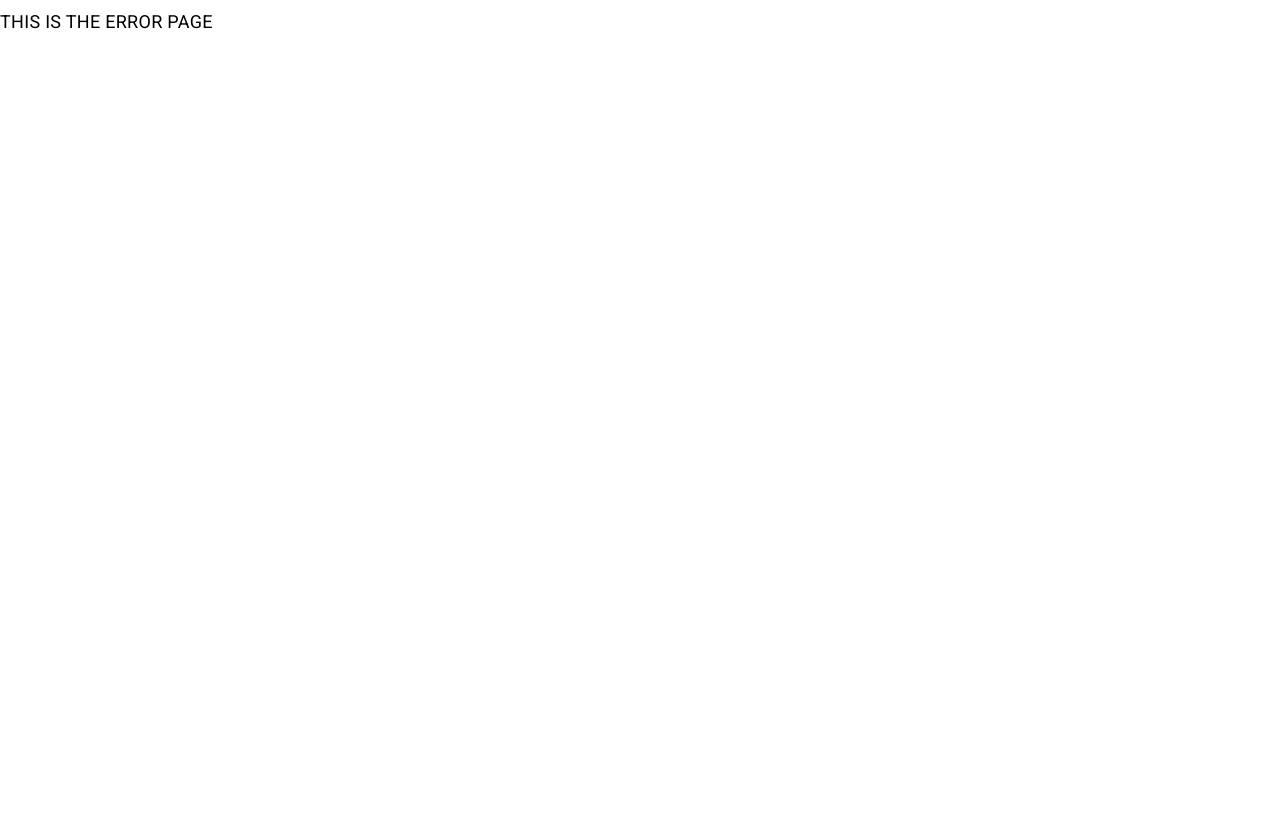
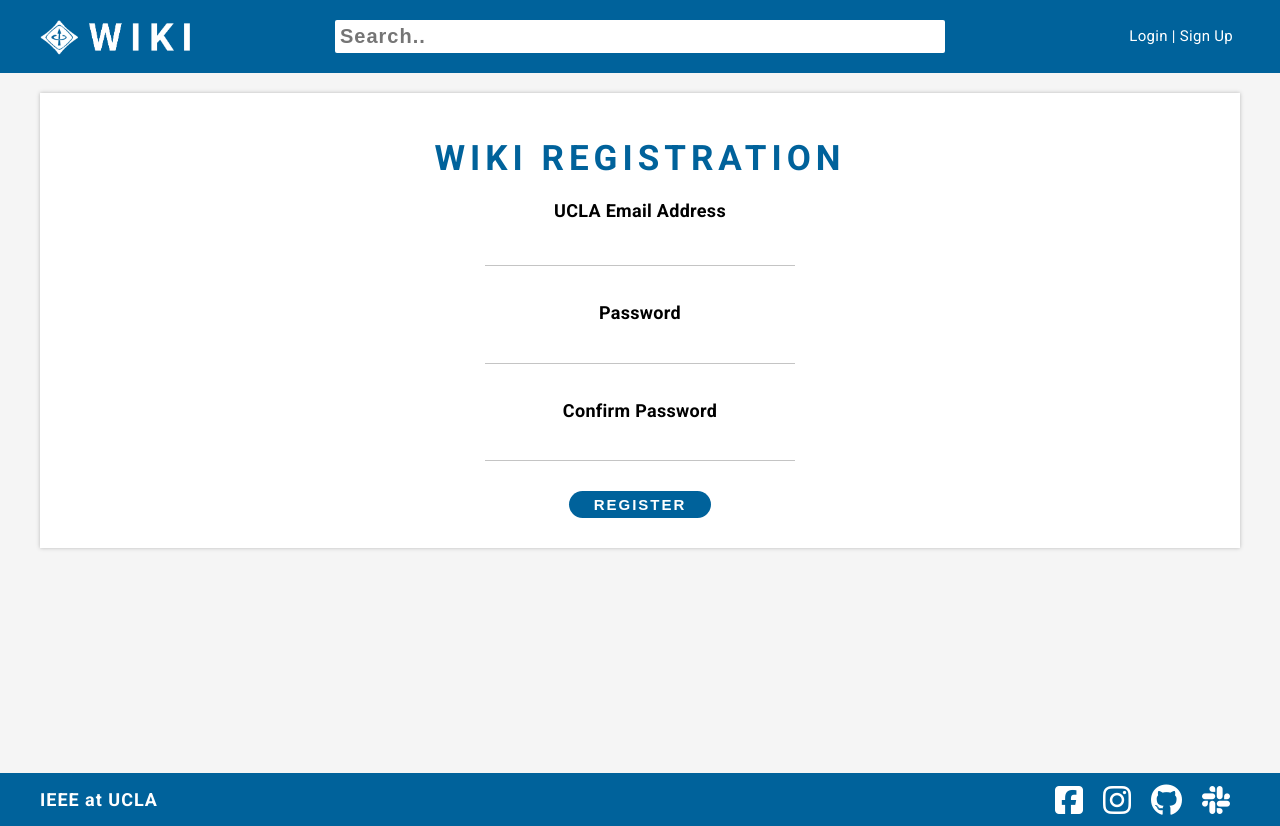
Before and after one commit to UCLA-IEEE/wiki-frontend, a React app: page /registration in a window 1280 px wide. Before the commit the page ends 800 px from the top, so only its background shows below. Built offline with nearby package versions, Linux system fonts and the light colour scheme.

Commit message:
More shit react code

```diff
--- a/app/Router.jsx
+++ b/app/Router.jsx
@@ -2,8 +2,9 @@ import React from 'react'
 import { BrowserRouter } from 'react-router-dom'
 import { Switch, Route } from 'react-router'
 import ContentPage from './pages/ContentPage'
+import ErrorPage from './pages/ErrorPage'
+import RegistrationPage from './pages/RegistrationPage'
 import SearchPage from './pages/SearchPage'
-import ErrorPage from './pages/ErrorPage'
 
 class Router extends React.Component {
   render() {
@@ -11,6 +12,7 @@ class Router extends React.Component {
       <BrowserRouter>
         <Switch>
           <Route exact path="/" component={ContentPage} />
+          <Route exact path="/registration" component={RegistrationPage} />
           <Route path="/page/:slug" component={ContentPage} />
           <Route path="/search/:query" component={SearchPage} />
           <Route path="" component={ErrorPage} />
--- a/app/components/Footer.jsx
+++ b/app/components/Footer.jsx
@@ -22,7 +22,7 @@ const FooterText = styled.p`
 
 const SocialContainer = styled.div`
   float: right;
-  margin-top: -6px;
+  margin-top: -4px;
   color: white;
 
   a {
--- /dev/null
+++ b/app/components/Form.jsx
@@ -0,0 +1,37 @@
+import React from 'react'
+import styled from 'styled-components'
+
+const Button = styled.button`
+  display: inline-block;
+  text-transform: uppercase;
+  letter-spacing: 2px;
+  font-weight: bold;
+  font-size: 15px;
+  color: white;
+  background-color: #00629b
+  border-radius: 50px;
+  border-shadow: none;
+  border: none;
+  padding: 5px 25px;
+  outline: none;
+`
+
+const Input = styled.input`
+  display: inline-block;
+  width: 300px;
+  font-size: 20px;
+  margin: 0 0 30px;
+  border: none;
+  border-bottom: solid #c4c4c4 1px;
+  outline: none;
+  padding: 5px;
+
+  :focus {
+    border: solid #c4c4c4 1px;
+  }
+`
+
+module.exports = {
+  Button,
+  Input
+}
--- a/app/components/Navbar.jsx
+++ b/app/components/Navbar.jsx
@@ -2,6 +2,7 @@ import React, { Component } from 'react'
 import styled from 'styled-components'
 import { Link } from 'react-router-dom'
 
+import { WhiteLink } from './Typography'
 import { PageWrapper } from './Wrappers'
 
 const NavbarContainer = styled.div`
@@ -43,6 +44,15 @@ const SearchInput = styled.input`
   letter-spacing: 1px;
 `
 
+const NavbarText = styled.p`
+  font-size: 15px;
+  position: absolute;
+  right: 10px;
+  top: 0;
+  margin: 7px;
+  color: white;
+`
+
 class Navbar extends Component {
   constructor(props) {
     super(props)
@@ -76,9 +86,14 @@ class Navbar extends Component {
           <Link to="/">
             <MobileLogo src={require('/public/IEEE_white_flag.png')} />
           </Link>
+
           <form onSubmit={this.handleQuerySubmit}>
             <SearchInput onChange={this.handleQueryChange} type="text" placeholder="Search.." />
           </form>
+
+          <NavbarText>
+            <WhiteLink to="/login">Login</WhiteLink> | <WhiteLink to="registration">Sign Up</WhiteLink>
+          </NavbarText>
         </PageWrapper>
       </NavbarContainer>
     )
--- a/app/components/Typography.jsx
+++ b/app/components/Typography.jsx
@@ -1,5 +1,6 @@
 import React from 'react'
 import styled from 'styled-components'
+import { Link } from 'react-router-dom'
 
 const Title = styled.h1`
   color: #00629b;
@@ -8,6 +9,16 @@ const Title = styled.h1`
   margin: 30px 0 20px;
 `
 
+const WhiteLink = styled(Link)`
+  color: white;
+  text-decoration: none;
+
+  :hover {
+    text-decoration: underline;
+  }
+`
+
 module.exports = {
-  Title
+  Title,
+  WhiteLink
 }
--- a/app/components/Wrappers.jsx
+++ b/app/components/Wrappers.jsx
@@ -12,6 +12,13 @@ const PageWrapper = styled.div`
   }
 `
 
+const Card = styled.div`
+  margin: 20px 0;
+  padding: 15px 10px 30px;
+  background-color: white;
+  box-shadow: 0 0 4px rgba(0, 0, 0, 25%);
+`
+
 const CardContentWrapper = styled.div`
   max-width: 1100px;
   margin: 0 auto;
@@ -24,5 +31,6 @@ const LightGreyBackground = styled.div`
 module.exports = {
   PageWrapper,
   LightGreyBackground,
-  CardContentWrapper
+  CardContentWrapper,
+  Card
 }
--- /dev/null
+++ b/app/data/search-results.js
@@ -0,0 +1,46 @@
+module.exports = {
+  results: [
+    {
+      title: "How to Solder: Beginner's Guide",
+      modified: 'MODIFICATION TIME',
+      slug: 'how-to-solder',
+      description:
+        'Lorem ipsum dolor sit amet, consectetur adipiscing elit. Nam eu eros accumsan tortor placerat pretium in eu risus. Vestibulum efficitur turpis ligula, sit amet maximus nibh bibendum ac. Phasellus et elementum nulla. Fusce quis nisi ante. Nulla sed erat ut turpis aliquam varius. Donec rutrum, nisl at dapibus tincidunt, dui quam accumsan libero, nec laoreet ligula arcu non ex. Curabitur finibus fermentum libero, vel dapibus mauris pharetra ut. Sed sit amet mattis velit, posuere viverra nisi. Quisque rutrum et libero ac laoreet. Praesent semper iaculis urna. Donec convallis auctor purus, sit amet auctor metus lobortis sit amet. In hac habitasse platea dictumst. Vivamus tempus felis id tortor tristique, et ornare magna consectetur.'
+    },
+    {
+      title: 'IEEE Email Forwarding and Aliasing',
+      modified: 'MODIFICATION TIME',
+      slug: 'email-forwarding',
+      description:
+        'Lorem ipsum dolor sit amet, consectetur adipiscing elit. Nam eu eros accumsan tortor placerat pretium in eu risus. Vestibulum efficitur turpis ligula, sit amet maximus nibh bibendum ac. Phasellus et elementum nulla. Fusce quis nisi ante. Nulla sed erat ut turpis aliquam varius. Donec rutrum, nisl at dapibus tincidunt, dui quam accumsan libero, nec laoreet ligula arcu non ex. Curabitur finibus fermentum libero, vel dapibus mauris pharetra ut. Sed sit amet mattis velit, posuere viverra nisi. Quisque rutrum et libero ac laoreet. Praesent semper iaculis urna. Donec convallis auctor purus, sit amet auctor metus lobortis sit amet. In hac habitasse platea dictumst. Vivamus tempus felis id tortor tristique, et ornare magna consectetur.'
+    },
+    {
+      title: 'IEEE Email Forwarding and Aliasing',
+      modified: 'MODIFICATION TIME',
+      slug: 'email-forwarding',
+      description:
+        'Lorem ipsum dolor sit amet, consectetur adipiscing elit. Nam eu eros accumsan tortor placerat pretium in eu risus. Vestibulum efficitur turpis ligula, sit amet maximus nibh bibendum ac. Phasellus et elementum nulla. Fusce quis nisi ante. Nulla sed erat ut turpis aliquam varius. Donec rutrum, nisl at dapibus tincidunt, dui quam accumsan libero, nec laoreet ligula arcu non ex. Curabitur finibus fermentum libero, vel dapibus mauris pharetra ut. Sed sit amet mattis velit, posuere viverra nisi. Quisque rutrum et libero ac laoreet. Praesent semper iaculis urna. Donec convallis auctor purus, sit amet auctor metus lobortis sit amet. In hac habitasse platea dictumst. Vivamus tempus felis id tortor tristique, et ornare magna consectetur.'
+    },
+    {
+      title: 'IEEE Email Forwarding and Aliasing',
+      modified: 'MODIFICATION TIME',
+      slug: 'email-forwarding',
+      description:
+        'Lorem ipsum dolor sit amet, consectetur adipiscing elit. Nam eu eros accumsan tortor placerat pretium in eu risus. Vestibulum efficitur turpis ligula, sit amet maximus nibh bibendum ac. Phasellus et elementum nulla. Fusce quis nisi ante. Nulla sed erat ut turpis aliquam varius. Donec rutrum, nisl at dapibus tincidunt, dui quam accumsan libero, nec laoreet ligula arcu non ex. Curabitur finibus fermentum libero, vel dapibus mauris pharetra ut. Sed sit amet mattis velit, posuere viverra nisi. Quisque rutrum et libero ac laoreet. Praesent semper iaculis urna. Donec convallis auctor purus, sit amet auctor metus lobortis sit amet. In hac habitasse platea dictumst. Vivamus tempus felis id tortor tristique, et ornare magna consectetur.'
+    },
+    {
+      title: 'IEEE Email Forwarding and Aliasing',
+      modified: 'MODIFICATION TIME',
+      slug: 'email-forwarding',
+      description:
+        'Lorem ipsum dolor sit amet, consectetur adipiscing elit. Nam eu eros accumsan tortor placerat pretium in eu risus. Vestibulum efficitur turpis ligula, sit amet maximus nibh bibendum ac. Phasellus et elementum nulla. Fusce quis nisi ante. Nulla sed erat ut turpis aliquam varius. Donec rutrum, nisl at dapibus tincidunt, dui quam accumsan libero, nec laoreet ligula arcu non ex. Curabitur finibus fermentum libero, vel dapibus mauris pharetra ut. Sed sit amet mattis velit, posuere viverra nisi. Quisque rutrum et libero ac laoreet. Praesent semper iaculis urna. Donec convallis auctor purus, sit amet auctor metus lobortis sit amet. In hac habitasse platea dictumst. Vivamus tempus felis id tortor tristique, et ornare magna consectetur.'
+    },
+    {
+      title: 'IEEE Email Forwarding and Aliasing',
+      modified: 'MODIFICATION TIME',
+      slug: 'email-forwarding',
+      description:
+        'Lorem ipsum dolor sit amet, consectetur adipiscing elit. Nam eu eros accumsan tortor placerat pretium in eu risus. Vestibulum efficitur turpis ligula, sit amet maximus nibh bibendum ac. Phasellus et elementum nulla. Fusce quis nisi ante. Nulla sed erat ut turpis aliquam varius. Donec rutrum, nisl at dapibus tincidunt, dui quam accumsan libero, nec laoreet ligula arcu non ex. Curabitur finibus fermentum libero, vel dapibus mauris pharetra ut. Sed sit amet mattis velit, posuere viverra nisi. Quisque rutrum et libero ac laoreet. Praesent semper iaculis urna. Donec convallis auctor purus, sit amet auctor metus lobortis sit amet. In hac habitasse platea dictumst. Vivamus tempus felis id tortor tristique, et ornare magna consectetur.'
+    }
+  ]
+}
--- /dev/null
+++ b/app/pages/RegistrationPage.jsx
@@ -0,0 +1,93 @@
+import React, { Component } from 'react'
+import styled from 'styled-components'
+
+import Navbar from '../components/Navbar'
+import Footer from '../components/Footer'
+import { PageWrapper, LightGreyBackground, Card } from '../components/Wrappers'
+import { Title } from '../components/Typography'
+import { Button, Input } from '../components/Form'
+
+const FullScreen = LightGreyBackground.extend`
+  height: 100%;
+  display: block;
+`
+
+const FullScreenWrapper = PageWrapper.extend`
+  height: 85%;
+`
+
+const RTitle = Title.extend`
+  letter-spacing: 5px;
+  text-transform: uppercase;
+`
+
+const P = styled.p`
+  margin: 5px 0;
+`
+
+class RegistrationPage extends Component {
+  constructor(props) {
+    super(props)
+
+    this.state = {
+      email: '',
+      password: '',
+      passwordConfirm: ''
+    }
+
+    this.handleChange = this.handleChange.bind(this)
+    this.handleRegistrationSubmit = this.handleRegistrationSubmit.bind(this)
+  }
+
+  handleChange(e) {
+    let field = e.target.name
+    let value = e.target.value
+    this.setState({
+      [field]: e.target.value
+    })
+  }
+
+  handleRegistrationSubmit(e) {
+    e.preventDefault()
+    console.log(this.state)
+    console.log('Sending request to register an account!')
+  }
+
+  render() {
+    return (
+      <FullScreen>
+        <Navbar {...this.props} />
+
+        <FullScreenWrapper mobileWrap>
+          <Card style={{ textAlign: 'center' }}>
+            <RTitle>Wiki Registration</RTitle>
+            <form onSubmit={this.handleRegistrationSubmit}>
+              <P style={{ margin: '10px 0' }}>
+                <strong>UCLA Email Address</strong>
+              </P>
+              <Input name="email" type="text" onChange={this.handleChange} />
+
+              <P>
+                <strong>Password</strong>
+              </P>
+              <Input name="password" type="Password" onChange={this.handleChange} />
+
+              <P>
+                <strong>Confirm Password</strong>
+              </P>
+              <Input name="passwordConfirm" type="Password" onChange={this.handleChange} />
+
+              <div>
+                <Button type="submit">Register</Button>
+              </div>
+            </form>
+          </Card>
+        </FullScreenWrapper>
+
+        <Footer />
+      </FullScreen>
+    )
+  }
+}
+
+module.exports = RegistrationPage
--- a/app/pages/SearchPage.jsx
+++ b/app/pages/SearchPage.jsx
@@ -1,8 +1,37 @@
 import React, { Component } from 'react'
+import styled from 'styled-components'
+import { Link } from 'react-router-dom'
 
 import Navbar from '../components/Navbar'
+import Footer from '../components/Footer'
 import { Title } from '../components/Typography'
 import Loading from '../components/Loading'
+import { PageWrapper, LightGreyBackground } from '../components/Wrappers'
+
+// TODO: Remove this once you have an actual API call
+import results from '../data/search-results'
+
+const SearchResultWrapper = styled.div`
+  margin: 30px 0;
+  text-align: left;
+
+  p {
+    margin: 5px 0;
+  }
+`
+
+const SearchResult = props => (
+  <SearchResultWrapper>
+    <h1>{props.title}</h1>
+    <p>{props.modified}</p>
+    <p>{props.description}</p>
+  </SearchResultWrapper>
+)
+
+const SearchResultLink = styled(Link)`
+  color: black;
+  text-decoration: none;
+`
 
 class SearchPage extends Component {
   constructor(props) {
@@ -15,11 +44,16 @@ class SearchPage extends Component {
   }
 
   componentDidMount() {
-    console.log('Making a search for: ' + this.props.match.params.query)
+    let callback = () => {
       this.setState({
         status: 'done',
-      resuls: ['stuff']
+        results: results.results
       })
+    }
+
+    // TODO: Remove this delay with an actual call the API
+    // for search results
+    setTimeout(callback, 1000)
   }
 
   render() {
@@ -27,14 +61,21 @@ class SearchPage extends Component {
       <div>
         <Navbar {...this.props} />
 
+        <PageWrapper>
           <Title>Search Results</Title>
+
           <div style={{ textAlign: 'center' }}>
             {this.state.status === 'searching' ? (
               <Loading className="spinner" type="spin" color="#00629B" />
             ) : (
-            <p>Hello</p>
+              this.state.results.map((r, i) => (
+                <SearchResultLink key={i} to={'/page/' + r.slug}>
+                  <SearchResult title={r.title} modified={r.modified} description={r.description} />
+                </SearchResultLink>
+              ))
             )}
           </div>
+        </PageWrapper>
       </div>
     )
   }
--- a/package.json
+++ b/package.json
@@ -17,6 +17,7 @@
   "author": "",
   "license": "ISC",
   "dependencies": {
+    "prop-types": "^15.6.2",
     "react": "^16.4.1",
     "react-dom": "^16.4.1",
     "react-loading": "^2.0.3",
--- a/public/default.css
+++ b/public/default.css
@@ -1,6 +1,12 @@
 body {
   margin: 0;
   font-family: 'Roboto', sans-serif;
+}
+
+html,
+body,
+#app {
+  height: 100%;
 }
 
 .spinner {
```
Also changed, not shown: app/pages/ContentPage.jsx (+1 -8 lines), index.html (+3 -4 lines), public/content.css (renamed from public/typography.css). Lines whose indentation alone changed are shown as unchanged.
